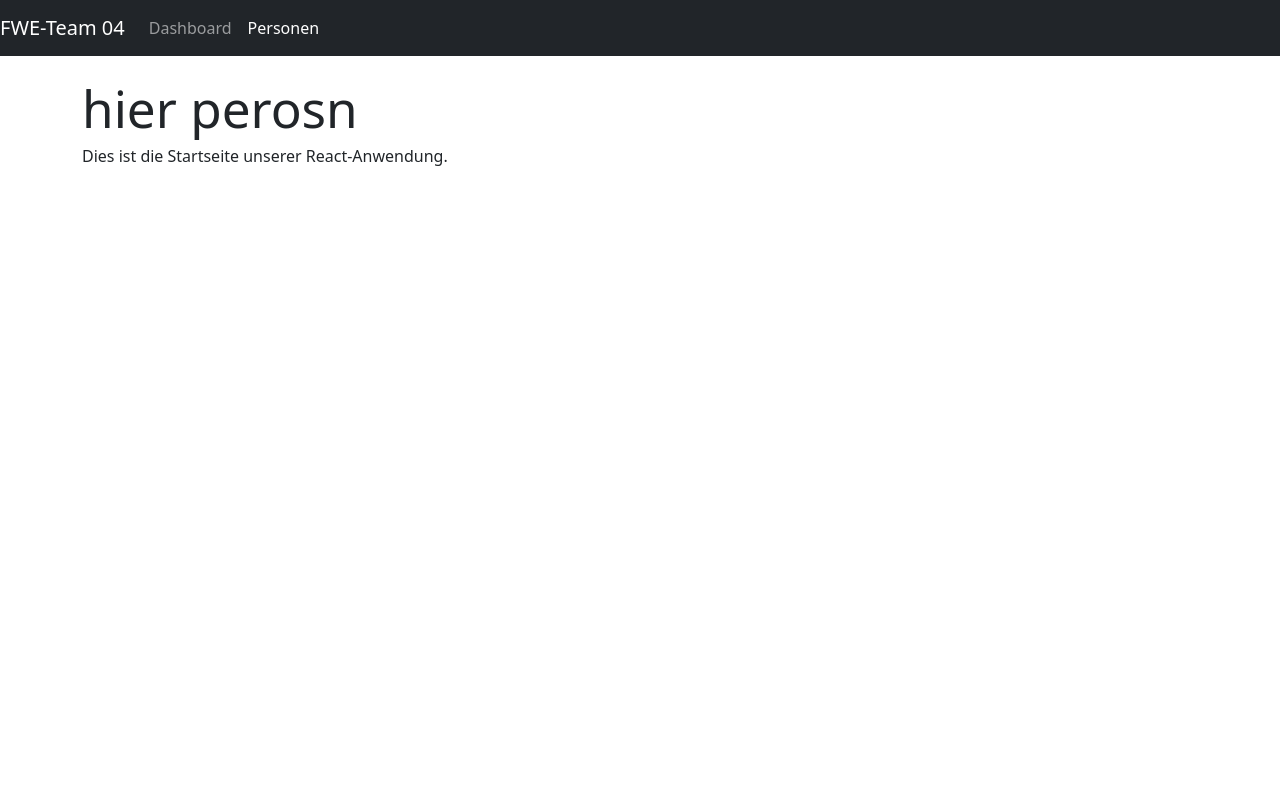
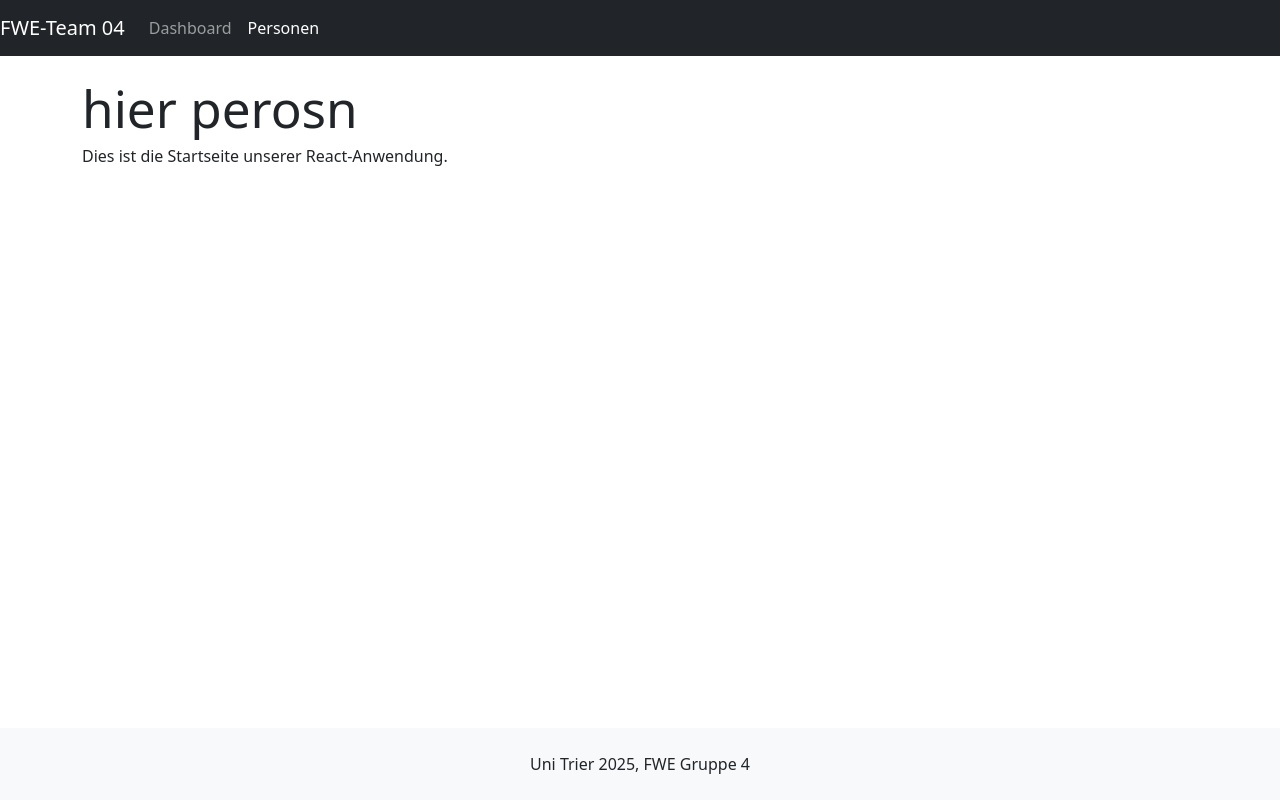
Before and after one commit to niklos01/fwe_04_react, a React (Vite) app: page /personen in a window 1280 px wide. Built offline with nearby package versions, Linux system fonts and the light colour scheme.

Commit message:
footer in app.jsx

```diff
--- a/src/App.jsx
+++ b/src/App.jsx
@@ -1,10 +1,11 @@
-import { Routes, Route } from 'react-router-dom'
-import './App.css'
-import Home from './pages/Home'
-import Personen from './pages/Personen'
-import Header from './components/Header'
-import 'bootstrap/dist/css/bootstrap.min.css'
-import 'bootstrap/dist/js/bootstrap.bundle.min.js'
+import 'bootstrap/dist/css/bootstrap.min.css';
+import 'bootstrap/dist/js/bootstrap.bundle.min.js';
+import { Route, Routes } from 'react-router-dom';
+import './App.css';
+import Header from './components/Header';
+import Footer from './components/footer';
+import Home from './pages/Home';
+import Personen from './pages/Personen';
 
 function App() {
     return (
@@ -16,8 +17,9 @@
                     <Route path="/personen" element={<Personen />} />
                 </Routes>
             </main>
+            <Footer />
         </div>
-  )
+    );
 }
 
-export default App
+export default App;
--- a/src/pages/Home.jsx
+++ b/src/pages/Home.jsx
@@ -3,7 +3,6 @@
         <div className="home">
             <h1>Willkommen</h1>
             <p>Dies ist die Startseite unserer React-Anwendung.</p>
-            <Footer />
         </div>
     );
 };
```
Lines whose indentation alone changed are shown as unchanged.
